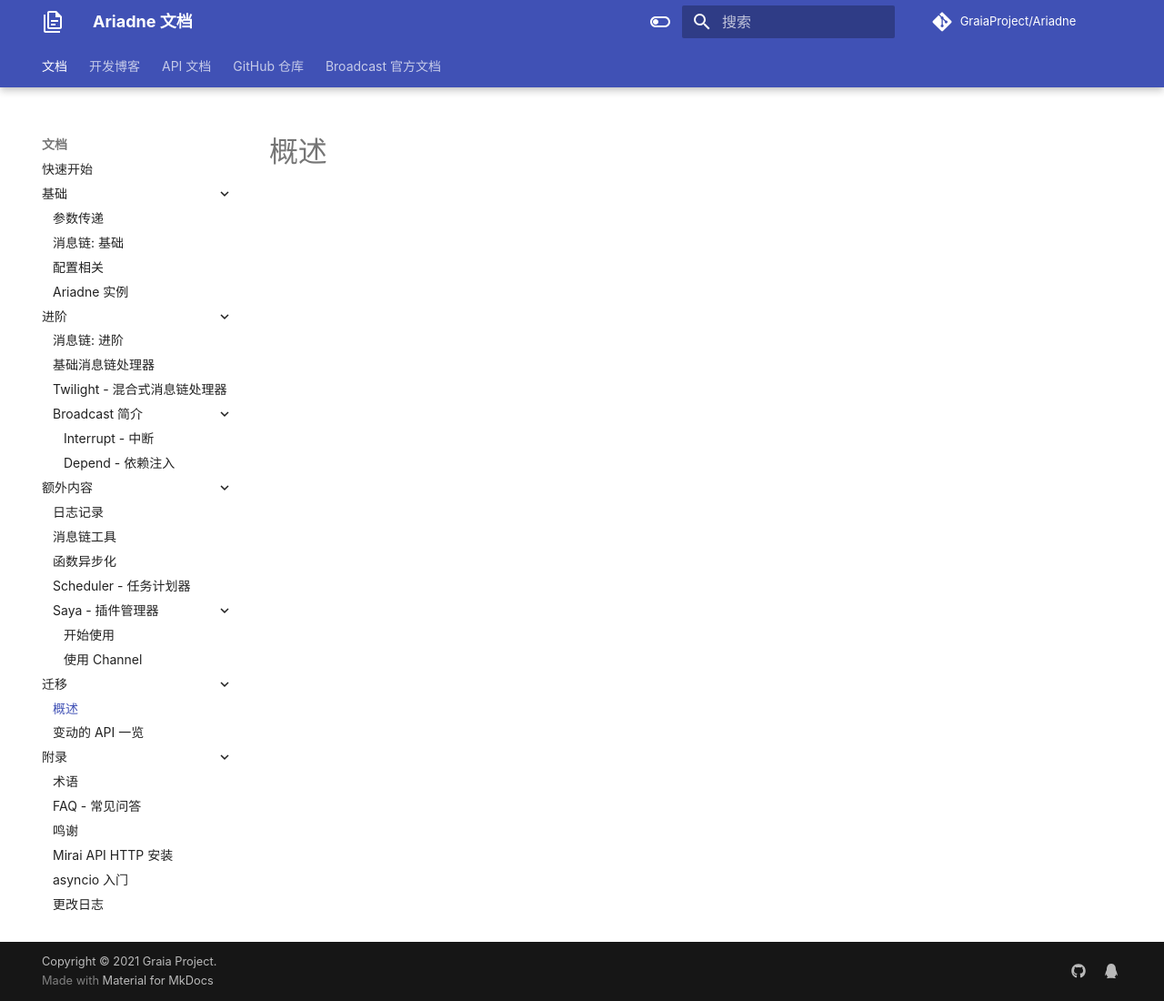
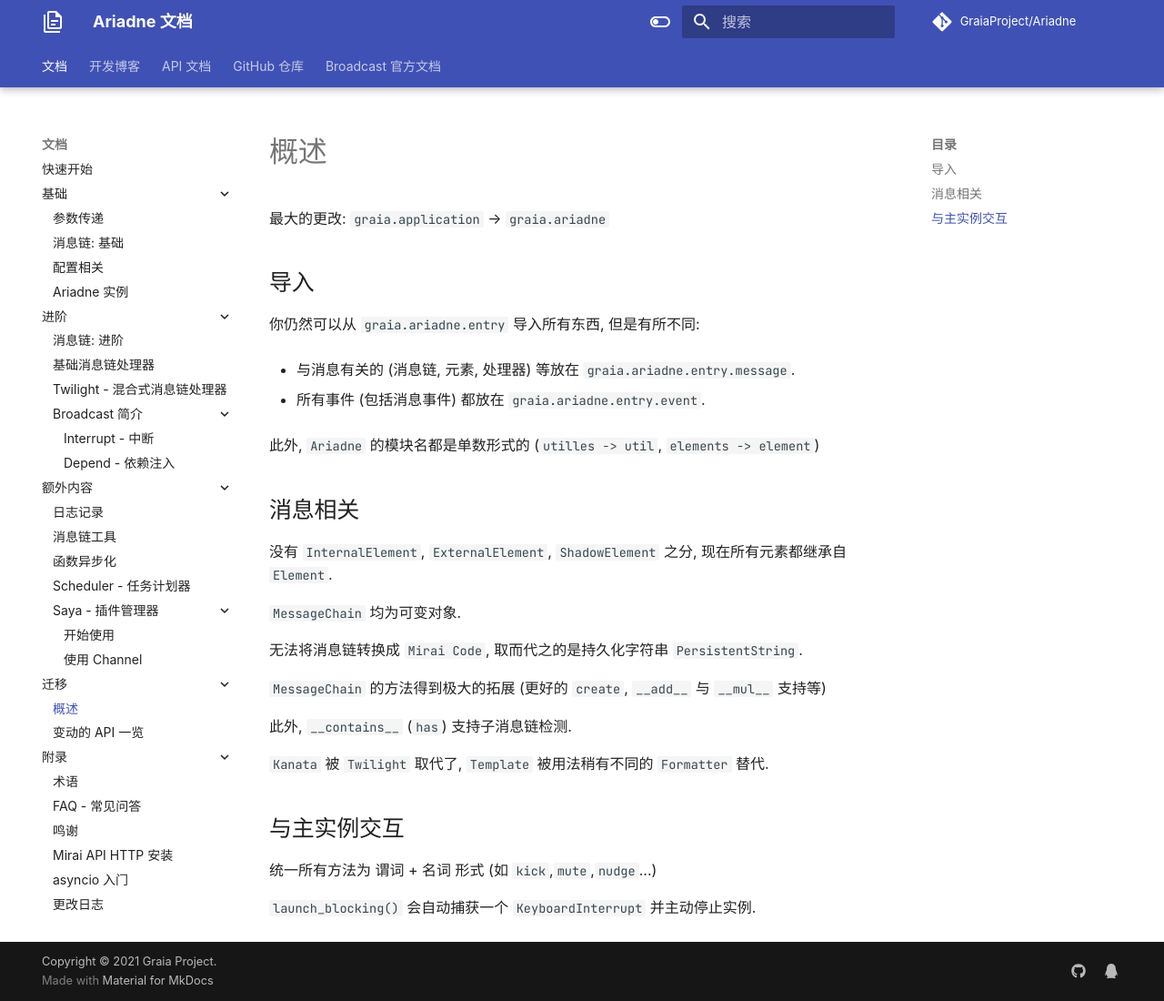
Before and after one commit to GraiaProject/Ariadne, an MkDocs documentation site: the page built from guide/docs/porting/guide.md, in a window 1280 px wide and 1100 px high. Shown: the whole window at 91% size. Built offline with MkDocs 1.6.1 and Material for MkDocs 9.7.7, drawn with Linux system fonts in a browser that asks for light colours; comment, search, counter and statistics services are not loaded.

Commit message:
update porting guide

```diff
--- a/guide/docs/porting/guide.md
+++ b/guide/docs/porting/guide.md
@@ -1 +1,33 @@
 # 概述
+
+最大的更改: `graia.application` -> `graia.ariadne`
+
+## 导入
+
+你仍然可以从 `graia.ariadne.entry` 导入所有东西, 但是有所不同:
+
+-   与消息有关的 (消息链, 元素, 处理器) 等放在 `graia.ariadne.entry.message`.
+
+-   所有事件 (包括消息事件) 都放在 `graia.ariadne.entry.event`.
+
+此外, `Ariadne` 的模块名都是单数形式的 (`utilles -> util`, `elements -> element`)
+
+## 消息相关
+
+没有 `InternalElement`, `ExternalElement`, `ShadowElement` 之分, 现在所有元素都继承自 `Element`.
+
+`MessageChain` 均为可变对象.
+
+无法将消息链转换成 `Mirai Code`, 取而代之的是持久化字符串 `PersistentString`.
+
+`MessageChain` 的方法得到极大的拓展 (更好的 `create`, `__add__` 与 `__mul__` 支持等)
+
+此外, `__contains__` (`has`) 支持子消息链检测.
+
+`Kanata` 被 `Twilight` 取代了, `Template` 被用法稍有不同的 `Formatter` 替代.
+
+## 与主实例交互
+
+统一所有方法为 谓词 + 名词 形式 (如 `kick`,`mute`,`nudge`...)
+
+`launch_blocking()` 会自动捕获一个 `KeyboardInterrupt` 并主动停止实例.
```
